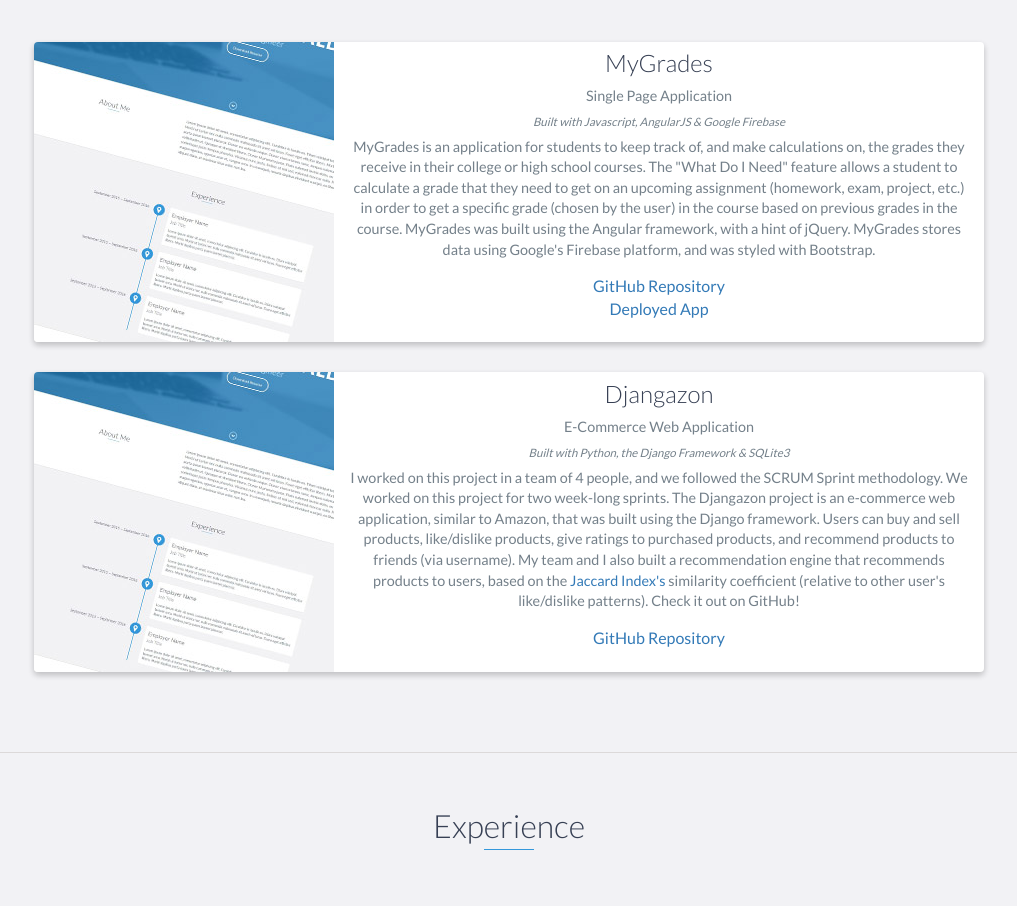
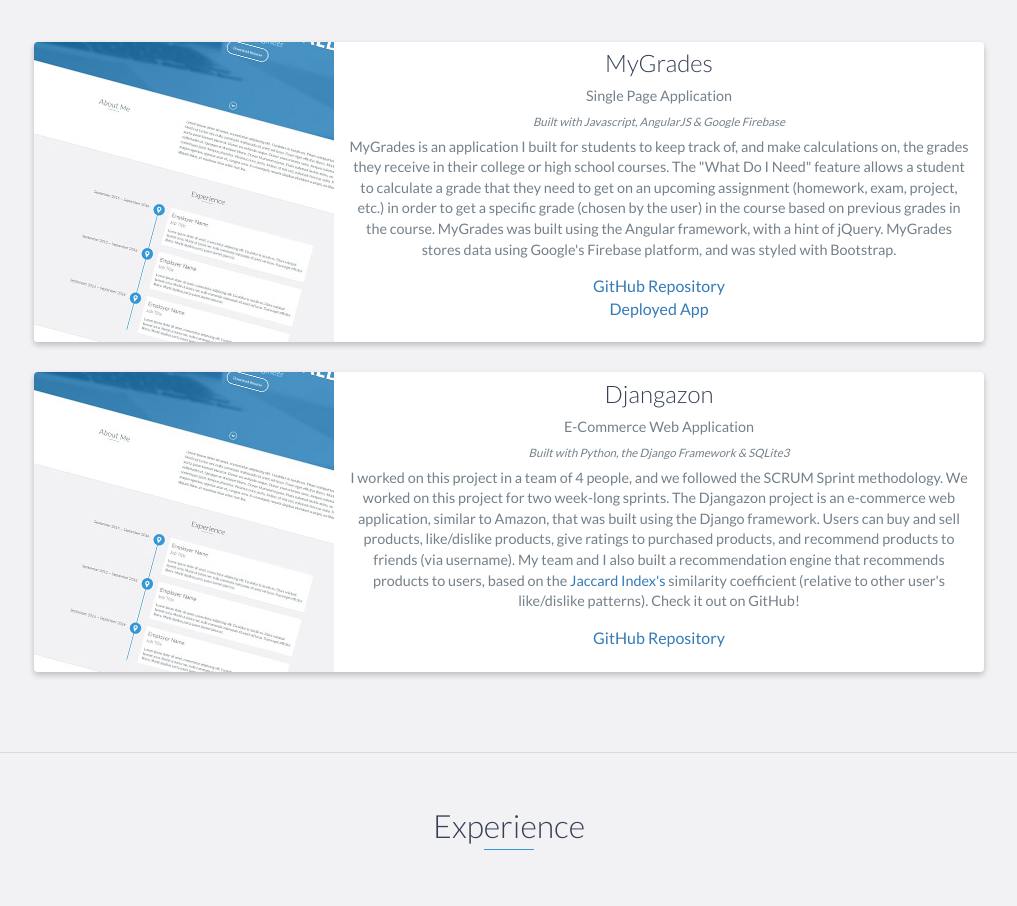
Before and after one commit to willsims14/willsims14.github.io, a plain HTML site: page index.html in a window 1280 px wide. Shown: the part 1260-2166 px from the top of the page, without its empty margins (131-1148 px from the left). Drawn offline with nearby package versions, Linux system fonts and the light colour scheme.

Commit message:
Create index.html

```diff
--- a/index.html
+++ b/index.html
@@ -97,7 +97,7 @@
                         <p><small><i>Built with Javascript, AngularJS & Google Firebase</i></small></p>
                     </span>
                     <p>
-                        MyGrades is an application for students to keep track of, and make calculations on, the grades they receive in their college or high school courses. The "What Do I Need" feature allows a student to calculate a grade that they need to get on an upcoming assignment (homework, exam, project, etc.) in order to get a specific grade (chosen by the user) in the course based on previous grades in the course. MyGrades was built using the Angular framework, with a hint of jQuery. MyGrades stores data using Google's Firebase platform, and was styled with Bootstrap.</p>
+                        MyGrades is an application I built for students to keep track of, and make calculations on, the grades they receive in their college or high school courses. The "What Do I Need" feature allows a student to calculate a grade that they need to get on an upcoming assignment (homework, exam, project, etc.) in order to get a specific grade (chosen by the user) in the course based on previous grades in the course. MyGrades was built using the Angular framework, with a hint of jQuery. MyGrades stores data using Google's Firebase platform, and was styled with Bootstrap.</p>
                     <div class="project-links-container">
                         <a href="https://github.com/willsims14/My-Grades" class="project-link">GitHub Repository</a>
                         <br>
```
